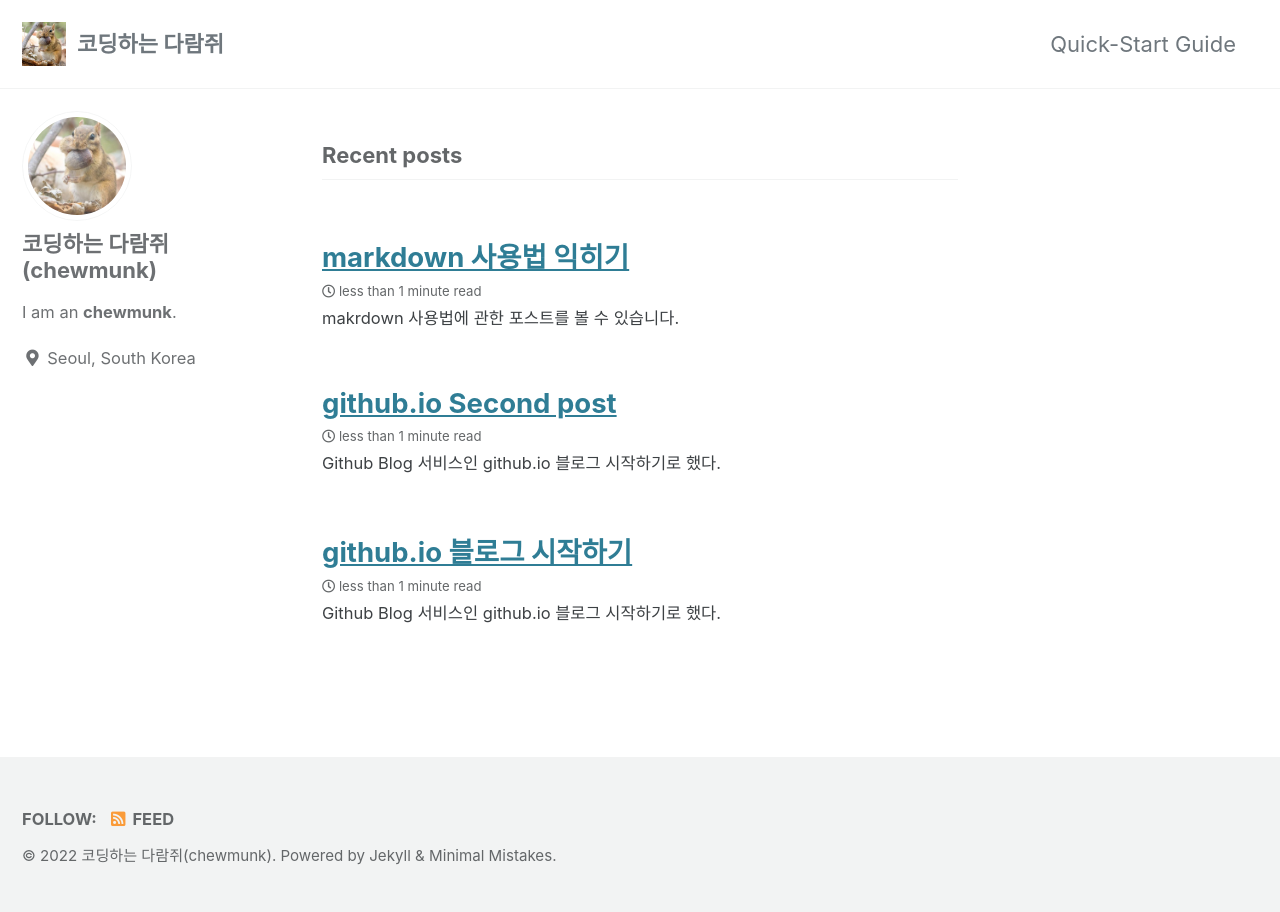
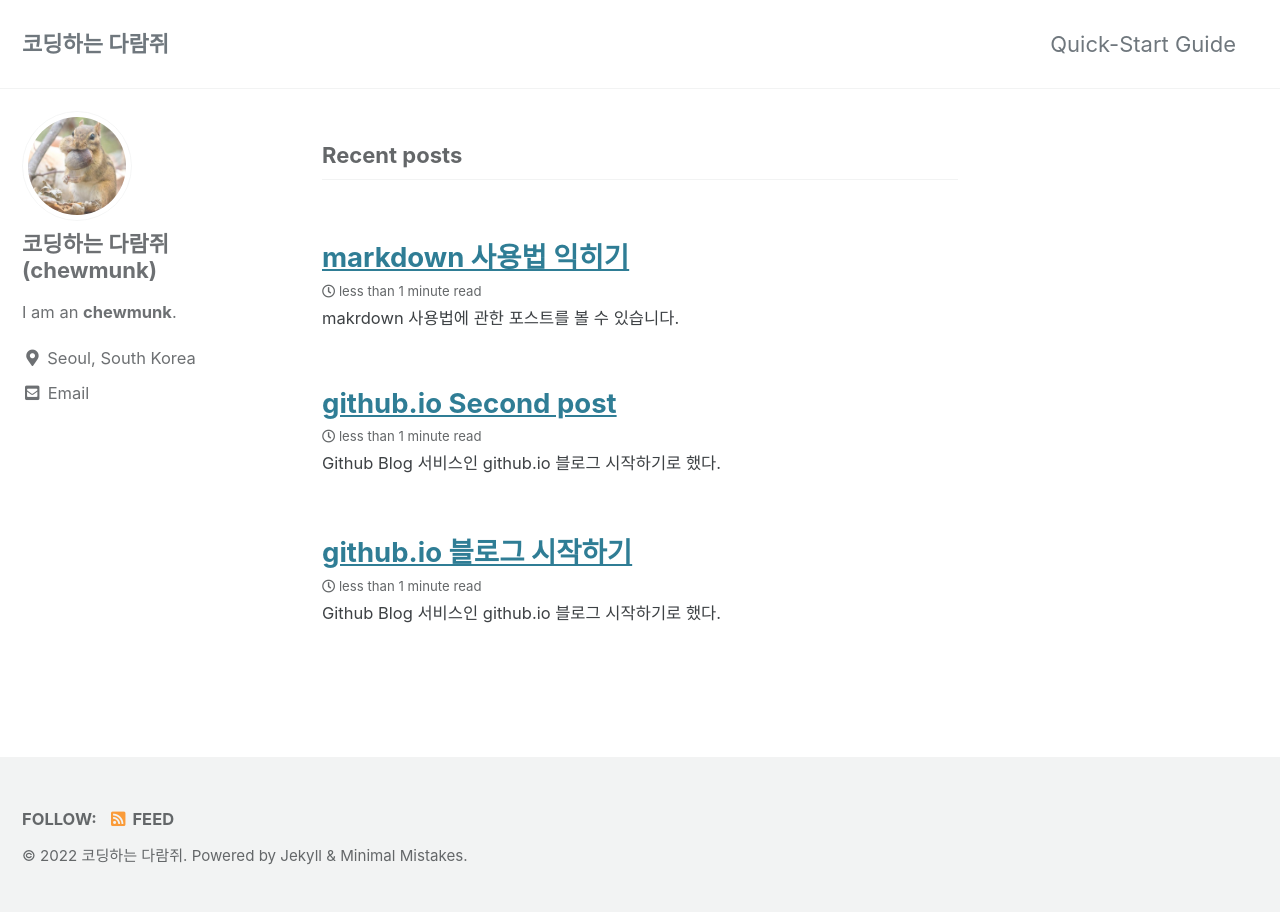
Before and after one commit to chewmunk/chewmunk.github.io, a Jekyll site: the page built from index.html, in a window 1280 px wide. Built offline with Jekyll 4.4.1, drawn with Linux system fonts in a browser that asks for light colours; cached includes are drawn as plain includes; the list of posts is cut into pages by our own code.

Commit message:
remove teaser, logo

```diff
--- a/_config.yml
+++ b/_config.yml
@@ -19,13 +19,13 @@ locale                   : "en-US"
 title                    : "코딩하는 다람쥐"
 title_separator          : "-"
 subtitle                 : # site tagline that appears below site title in masthead
-name                     : "코딩하는 다람쥐(chewmunk)"
+name                     : "코딩하는 다람쥐"
 description              : "This page is chemunk's world"
 url                      : "https://chewmunk.github.io" # the base hostname & protocol for your site e.g. "https://mmistakes.github.io"
 baseurl                  : # the subpath of your site, e.g. "/blog"
 repository               : # GitHub username/repo-name e.g. "mmistakes/minimal-mistakes"
-teaser                   : "/assets/images/profile.jpeg" # path of fallback teaser image, e.g. "/assets/images/500x300.png"
-logo                     : "/assets/images/profile.jpeg" # path of logo image to display in the masthead, e.g. "/assets/images/88x88.png"
+teaser                   : # path of fallback teaser image, e.g. "/assets/images/500x300.png"
+logo                     :  # path of logo image to display in the masthead, e.g. "/assets/images/88x88.png"
 masthead_title           : # overrides the website title displayed in the masthead, use " " for no title
 # breadcrumbs            : false # true, false (default)
 words_per_minute         : 200
@@ -112,7 +112,7 @@ author:
   links:
     - label: "Email"
       icon: "fas fa-fw fa-envelope-square"
-      # url: "mailto:your.name@email.com"
+      url: "mailto:chw1787@gmail.com"
     - label: "Website"
       icon: "fas fa-fw fa-link"
       # url: "https://your-website.com"
```
